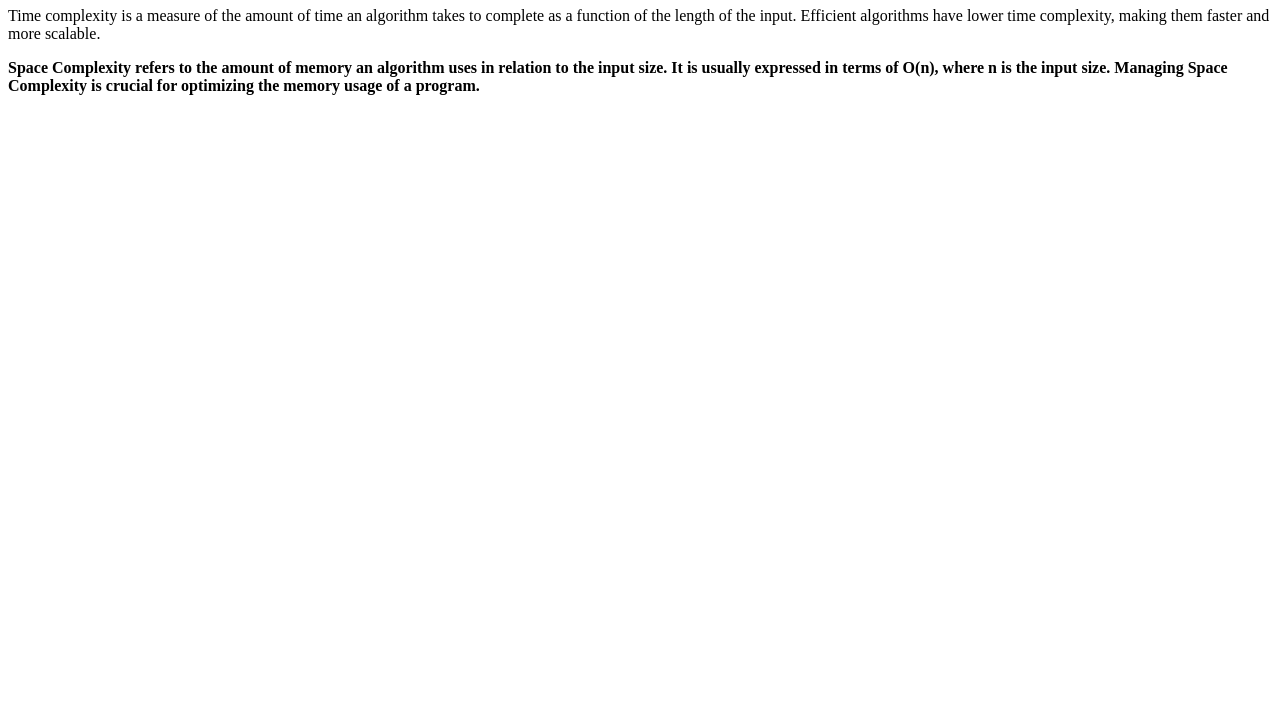
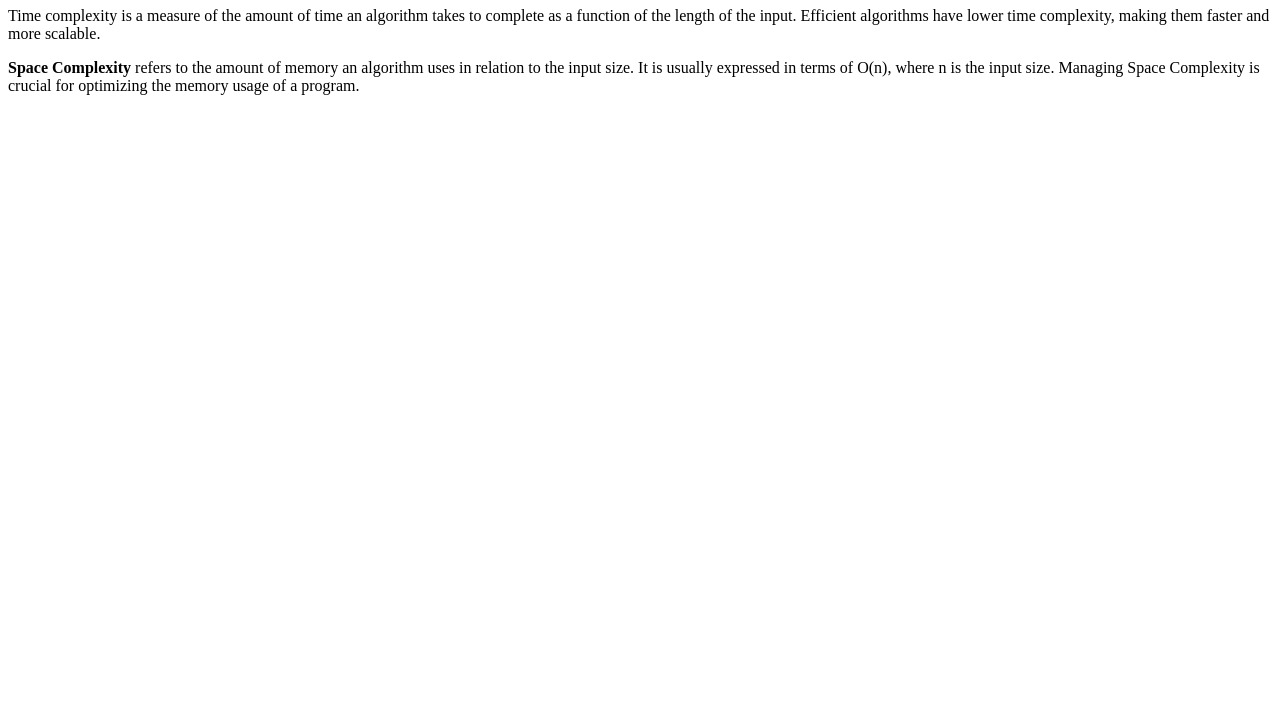
Before and after one commit to acciojob/time-and-space-complexity-knightcoder0108, a website: page main.html in a window 1280 px wide. Shown: the part 73-800 px from the top of the page. Drawn offline with Linux system fonts and the light colour scheme.

Commit message:
created a submission

```diff
--- a/main.html
+++ b/main.html
@@ -11,7 +11,7 @@
 
 <p>Time complexity is a measure of the amount of time an algorithm takes to complete as a function of the length of the input. Efficient algorithms have lower time complexity, making them faster and more scalable.</p>
 
-<p><b>Space Complexity refers to the amount of memory an algorithm uses in relation to the input size. It is usually expressed in terms of O(n), where n is the input size. Managing Space Complexity is crucial for optimizing the memory usage of a program.</b</p>
+<p><b>Space Complexity</b> refers to the amount of memory an algorithm uses in relation to the input size. It is usually expressed in terms of O(n), where n is the input size. Managing Space Complexity is crucial for optimizing the memory usage of a program.</p>
 
 </body>
 </html>
```
